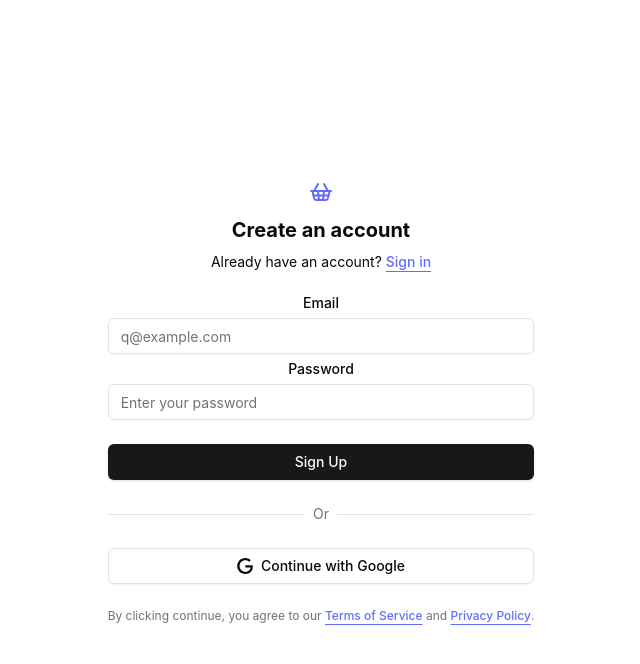
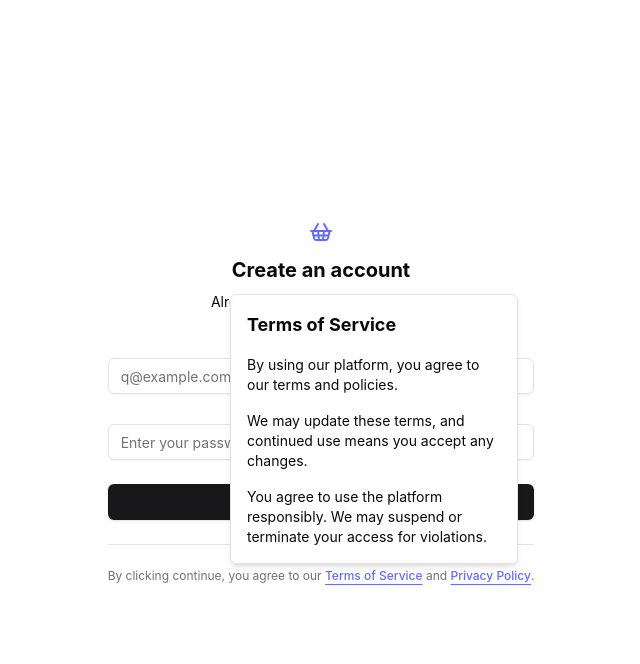
Before and after one commit to knbhagat/March-Madness-App, a React (Vite) app in the folder src/frontend-mm_app/: page / in a window 1280 px wide. Both pictures are taken after a click on the link "Terms of Service". Shown: the top 664 px of the page, without its empty margins (319-959 px from the left). Built offline with nearby package versions, Linux system fonts and the light colour scheme.

Commit message:
updated ux for signup-form

```diff
--- a/src/frontend-mm_app/package.json
+++ b/src/frontend-mm_app/package.json
@@ -11,6 +11,7 @@
   },
   "dependencies": {
     "@radix-ui/react-label": "^2.1.2",
+    "@radix-ui/react-popover": "^1.1.6",
     "@radix-ui/react-slot": "^1.1.2",
     "axios": "^1.8.1",
     "class-variance-authority": "^0.7.1",
--- a/src/frontend-mm_app/src/components/Signup-Form.tsx
+++ b/src/frontend-mm_app/src/components/Signup-Form.tsx
@@ -3,11 +3,44 @@
 import { Button } from "@/components/ui/button"
 import { Input } from "@/components/ui/input"
 import { Label } from "@/components/ui/label"
+import { FormEvent, useRef } from "react"
+import { Popover, PopoverContent, PopoverTrigger } from "@/components/ui/popover"
+// import axios from "axios"
 
 export function SignupForm () {
+  // Tracks email and password from input
+  const emailRef = useRef<HTMLInputElement>(null);
+  const passwordRef = useRef<HTMLInputElement>(null);
+
+  // Form Submission Handler
+  const handleSubmit = async (e: FormEvent) => {
+    e.preventDefault();
+    // Access the values from the refs
+    const email = emailRef.current?.value;
+    const password = passwordRef.current?.value;
+
+    /** Will Need To Update once backend API endpoints are set for POST auth/register */
+
+    // console.log(email);
+    // console.log(password);
+
+    // try {
+    //   // Make the POST request using axios
+    //   const response = await axios.post("/api/signup", { email, password });
+    //   // Handle success response using Alert
+    //   console.log("Signup successful:", response.data);
+    //   // Redirect user to home page
+    // } catch (error) {
+    //   // Handle error response
+    //   console.error("Signup failed:", error);
+    //   // Show an error message or alert to the user
+    //   alert("An error occurred. Please try again.");
+    // }
+  }
+
   return (
     <div className={cn("flex flex-col gap-6")}>
-      <form>
+      <form onSubmit={handleSubmit}>
         <div className="flex flex-col gap-6">
           <div className="flex flex-col items-center gap-2">
             <a
@@ -22,7 +55,7 @@
             <h1 className="text-xl font-bold">Create an account</h1>
             <div className="text-center text-sm">
               Already have an account?{" "}
-              <a href="#" className="underline underline-offset-4">
+              <a onClick={() => alert("Temporary Message, Want to Redirect User to Login Page when created")} className="underline underline-offset-4">
                 Sign in
               </a>
             </div>
@@ -34,6 +67,7 @@
                 id="email"
                 type="email"
                 placeholder="q@example.com"
+                ref={emailRef}
                 required
               />
               <Label htmlFor="password">Password</Label>
@@ -41,6 +75,7 @@
                 id="password"
                 type="password"
                 placeholder="Enter your password"
+                ref={passwordRef}
                 required
               />
             </div>
@@ -49,26 +84,47 @@
             </Button>
           </div>
           <div className="relative text-center text-sm after:absolute after:inset-0 after:top-1/2 after:z-0 after:flex after:items-center after:border-t after:border-border">
-            <span className="relative z-10 bg-background px-2 text-muted-foreground">
-              Or
-            </span>
-          </div>
-          <div className="grid gap-4 sm:grid-cols-1">
-            <Button variant="outline" className="w-full">
-              <svg xmlns="http://www.w3.org/2000/svg" viewBox="0 0 24 24">
-                <path
-                  d="M12.48 10.92v3.28h7.84c-.24 1.84-.853 3.187-1.787 4.133-1.147 1.147-2.933 2.4-6.053 2.4-4.827 0-8.6-3.893-8.6-8.72s3.773-8.72 8.6-8.72c2.6 0 4.507 1.027 5.907 2.347l2.307-2.307C18.747 1.44 16.133 0 12.48 0 5.867 0 .307 5.387.307 12s5.56 12 12.173 12c3.573 0 6.267-1.173 8.373-3.36 2.16-2.16 2.84-5.213 2.84-7.667 0-.76-.053-1.467-.173-2.053H12.48z"
-                  fill="currentColor"
-                />
-              </svg>
-              Continue with Google
-            </Button>
           </div>
         </div>
       </form>
-      <div className="text-balance text-center text-xs text-muted-foreground [&_a]:underline [&_a]:underline-offset-4 hover:[&_a]:text-primary  ">
-        By clicking continue, you agree to our <a href="#">Terms of Service</a>{" "}
-        and <a href="#">Privacy Policy</a>.
+      <div className="text-balance text-center text-xs text-muted-foreground [&_a]:underline [&_a]:underline-offset-4 hover:[&_a]:text-primary ">
+          By clicking continue, you agree to our {" "}
+          <Popover>
+            <PopoverTrigger asChild><a href="#">Terms of Service</a></PopoverTrigger>
+            <PopoverContent>
+              <div className="space-y-4">
+              <h2 className="text-lg font-bold">Terms of Service</h2>
+                <p className="text-sm">
+                  By using our platform, you agree to our terms and policies.
+                </p>
+                <p className="text-sm">
+                  We may update these terms, and continued use means you accept any changes.
+                </p>
+                <p className="text-sm">
+                  You agree to use the platform responsibly. We may suspend or terminate your access for violations.
+                </p>
+              </div>
+            </PopoverContent>
+          </Popover>
+          {" "} and {" "}
+          <Popover>
+            <PopoverTrigger asChild><a href="#">Privacy Policy</a></PopoverTrigger>
+            <PopoverContent>
+              <div className="space-y-4">
+                <h2 className="text-lg font-bold">Privacy Policy</h2>
+                <p className="text-sm">
+                  We value your privacy and are committed to protecting your personal data.
+                </p>
+                <p className="text-sm">
+                  Your data is used to improve your experience and may be shared with trusted partners.
+                </p>
+                <p className="text-sm">
+                  You can control your data preferences through your account settings.
+                </p>
+              </div>
+            </PopoverContent>
+          </Popover>
+          .
       </div>
     </div>
   )
--- /dev/null
+++ b/src/frontend-mm_app/src/components/ui/popover.tsx
@@ -0,0 +1,31 @@
+import * as React from "react"
+import * as PopoverPrimitive from "@radix-ui/react-popover"
+
+import { cn } from "@/lib/utils"
+
+const Popover = PopoverPrimitive.Root
+
+const PopoverTrigger = PopoverPrimitive.Trigger
+
+const PopoverAnchor = PopoverPrimitive.Anchor
+
+const PopoverContent = React.forwardRef<
+  React.ElementRef<typeof PopoverPrimitive.Content>,
+  React.ComponentPropsWithoutRef<typeof PopoverPrimitive.Content>
+>(({ className, align = "center", sideOffset = 4, ...props }, ref) => (
+  <PopoverPrimitive.Portal>
+    <PopoverPrimitive.Content
+      ref={ref}
+      align={align}
+      sideOffset={sideOffset}
+      className={cn(
+        "z-50 w-72 rounded-md border bg-popover p-4 text-popover-foreground shadow-md outline-none data-[state=open]:animate-in data-[state=closed]:animate-out data-[state=closed]:fade-out-0 data-[state=open]:fade-in-0 data-[state=closed]:zoom-out-95 data-[state=open]:zoom-in-95 data-[side=bottom]:slide-in-from-top-2 data-[side=left]:slide-in-from-right-2 data-[side=right]:slide-in-from-left-2 data-[side=top]:slide-in-from-bottom-2",
+        className
+      )}
+      {...props}
+    />
+  </PopoverPrimitive.Portal>
+))
+PopoverContent.displayName = PopoverPrimitive.Content.displayName
+
+export { Popover, PopoverTrigger, PopoverContent, PopoverAnchor }
```
Also changed, not shown: 1 other file (tests, documents, lock files or other folders).
